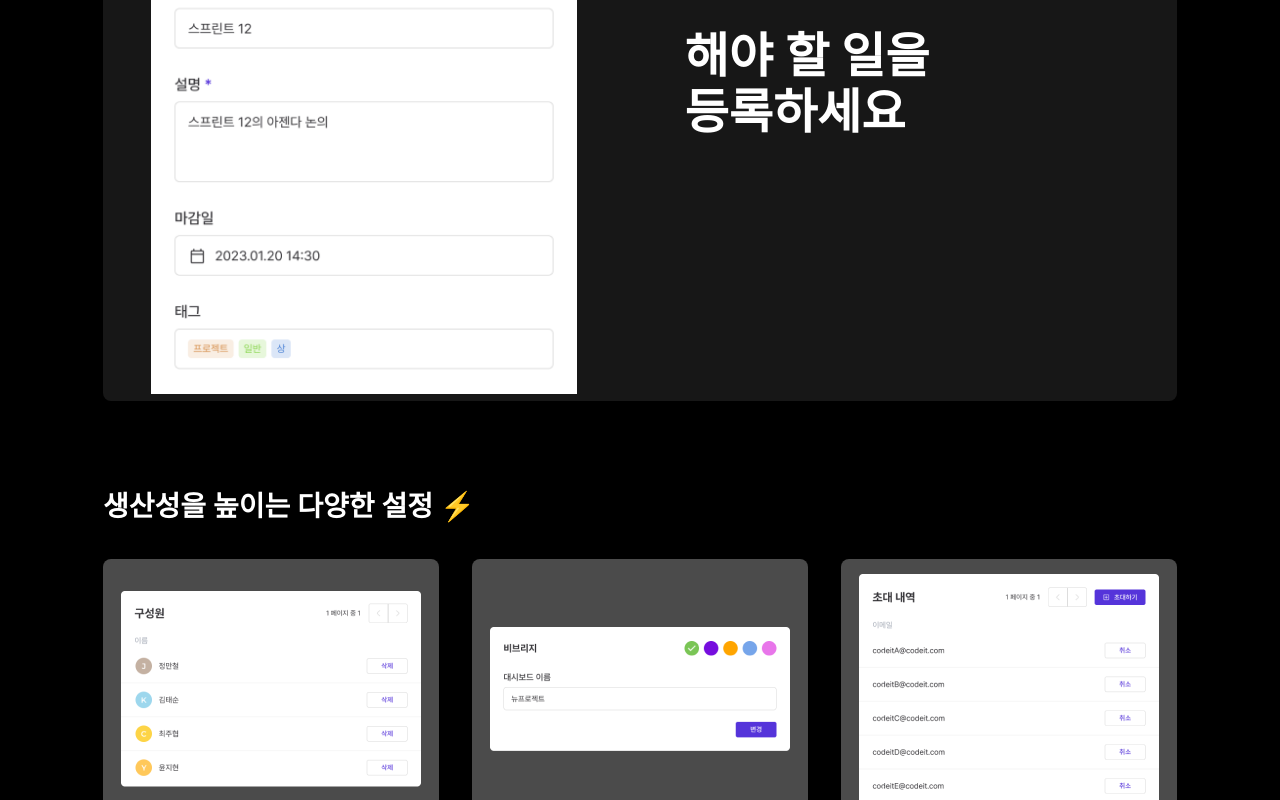
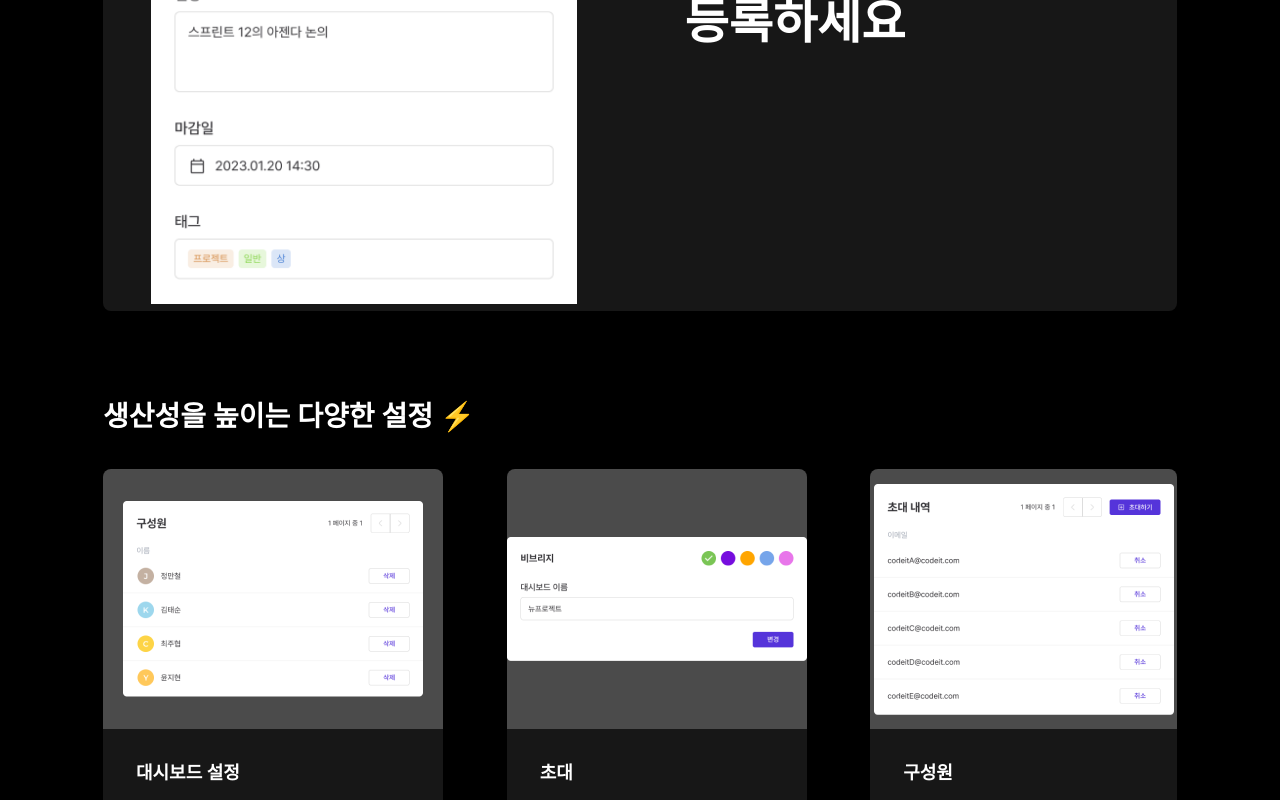
Before and after one commit to part3-team6/TeamProject, a Next.js app: page / in a window 1280 px wide. Shown: the part 2000-2800 px from the top of the page. Built offline with nearby package versions, Linux system fonts and the light colour scheme.

Commit message:
fix : 랜딩페이지 간단한 애니메이션추가 / import 순서 정리등

```diff
--- a/components/dropDown/index.tsx
+++ b/components/dropDown/index.tsx
@@ -1,7 +1,7 @@
+import React, { forwardRef } from "react";
 import { useRouter } from "next/router";
+import useUserStore from "@/store/user";
 import * as S from "./styled";
-import React, { forwardRef } from "react";
-import useUserStore from "@/store/user";
 
 const DropDown: React.ForwardRefRenderFunction<HTMLDivElement, {}> = (
   props,
--- a/components/input/index.tsx
+++ b/components/input/index.tsx
@@ -1,6 +1,7 @@
 import React, { useState } from "react";
+import Image from "next/image";
+
 import * as S from "./styled";
-import Image from "next/image";
 
 interface InputProps {
   title?: string;
--- a/pages/index.tsx
+++ b/pages/index.tsx
@@ -1,11 +1,12 @@
 // import Head from "next/head";
+import { useEffect } from "react";
+import { useRouter } from "next/router";
+import Image from "next/image";
+import Link from "next/link";
+import { motion } from "framer-motion";
+
 import NavBar from "@/components/nav/NavBar";
 import * as S from "./styled";
-import Image from "next/image";
-import Link from "next/link";
-import { useRouter } from "next/router";
-import { useEffect } from "react";
-import { motion } from "framer-motion";
 
 export default function Home() {
   const router = useRouter();
@@ -19,6 +20,16 @@ export default function Home() {
     <S.landingBack>
       <NavBar black={true} />
       <S.landinginner>
+        <motion.div
+          className="box"
+          initial={{ opacity: 0, scale: 0.5 }}
+          animate={{ opacity: 1, scale: 1 }}
+          transition={{
+            duration: 0.8,
+            delay: 0.5,
+            ease: [0, 0.71, 0.2, 1.01],
+          }}
+        >
           <S.mainWrap>
             <S.mainImg>
               <Image src={"/images/landing.png"} alt="메인이미지" fill />
@@ -32,7 +43,23 @@ export default function Home() {
               <Link href={"/signin"}>로그인하기</Link>
             </S.login>
           </S.mainWrap>
+        </motion.div>
 
+        <motion.div
+          className="box"
+          initial={{ opacity: 0, scale: 0.5 }}
+          animate={{ opacity: 1, scale: 1 }}
+          whileInView={{
+            opacity: 1,
+            y: 0,
+            transition: { delay: 0.1 },
+          }}
+          transition={{
+            duration: 0.8,
+            delay: 0.5,
+            ease: [0, 0.71, 0.2, 1.01],
+          }}
+        >
           <S.pointWrap>
             <S.pointText>
               <p>point1</p>
@@ -62,11 +89,23 @@ export default function Home() {
               </S.point>
             </S.pointText>
           </S.pointWrap>
+        </motion.div>
 
         <S.how>
           <S.howTitle>생산성을 높이는 다양한 설정 ⚡</S.howTitle>
 
           <S.howCards>
+            <motion.div
+              initial={{
+                opacity: 0,
+              }}
+              animate={{
+                opacity: 1,
+              }}
+              transition={{
+                duration: 2,
+              }}
+            >
               <S.howCard>
                 <S.howImg>
                   <S.howImgWrap>
@@ -80,7 +119,19 @@ export default function Home() {
                   <p>대시보드 사진과 이름을 변경할 수 있어요.</p>
                 </S.howText>
               </S.howCard>
+            </motion.div>
 
+            <motion.div
+              initial={{
+                opacity: 0,
+              }}
+              animate={{
+                opacity: 1,
+              }}
+              transition={{
+                duration: 2,
+              }}
+            >
               <S.howCard>
                 <S.howImg>
                   <S.howImgWrap>
@@ -94,7 +145,19 @@ export default function Home() {
                   <p>새로운 팀원을 초대할 수 있어요.</p>
                 </S.howText>
               </S.howCard>
+            </motion.div>
 
+            <motion.div
+              initial={{
+                opacity: 0,
+              }}
+              animate={{
+                opacity: 1,
+              }}
+              transition={{
+                duration: 2,
+              }}
+            >
               <S.howCard>
                 <S.howImg>
                   <S.howImgWrap>
@@ -108,6 +171,7 @@ export default function Home() {
                   <p>구성원을 초대하고 내보낼 수 있어요.</p>
                 </S.howText>
               </S.howCard>
+            </motion.div>
           </S.howCards>
         </S.how>
 
--- a/pages/styled.tsx
+++ b/pages/styled.tsx
@@ -104,7 +104,7 @@ export const pointWrap = styled.div`
     max-width: 66.4rem;
     height: 97.2rem;
     align-items: center;
-    &:nth-child(3) {
+    &:nth-child(2) {
       flex-direction: column-reverse;
     }
   }
```
Also changed, not shown: pages/signin/index.tsx (+8 -5 lines). Lines whose indentation alone changed are shown as unchanged.
